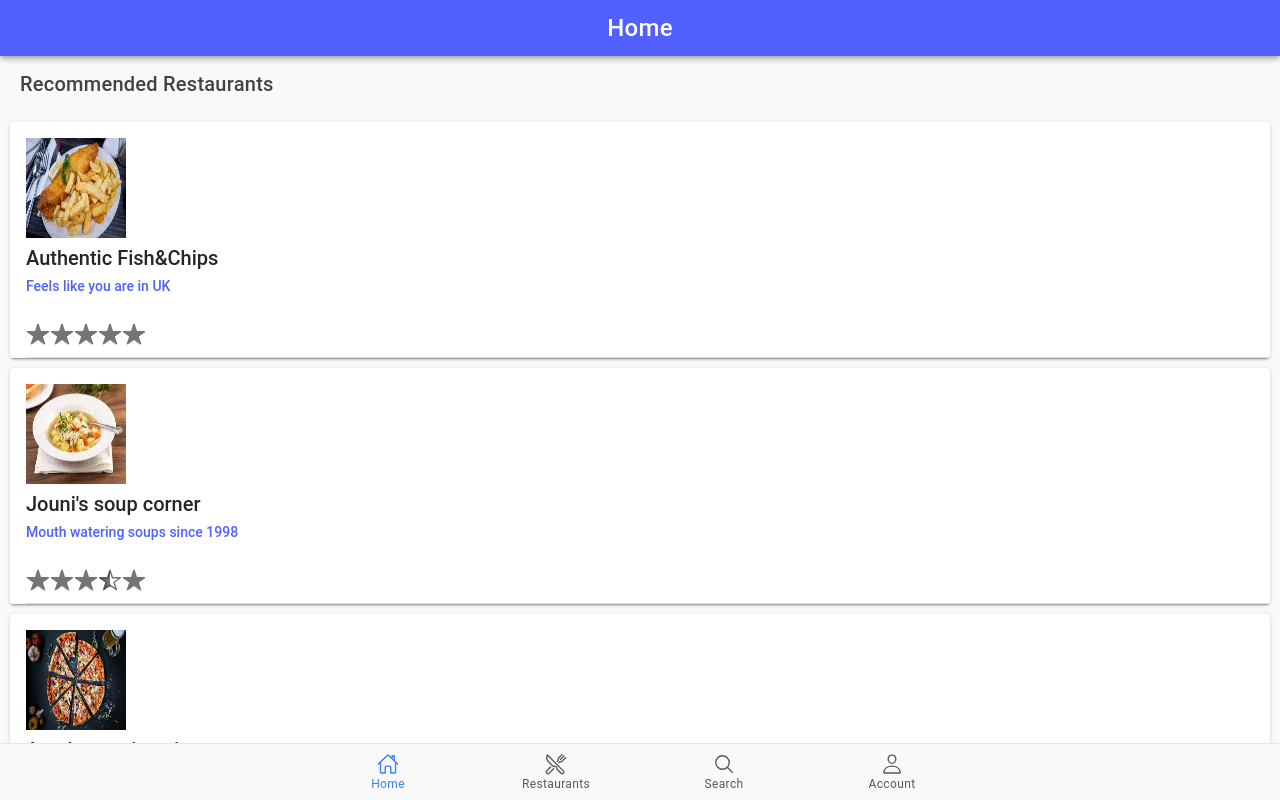
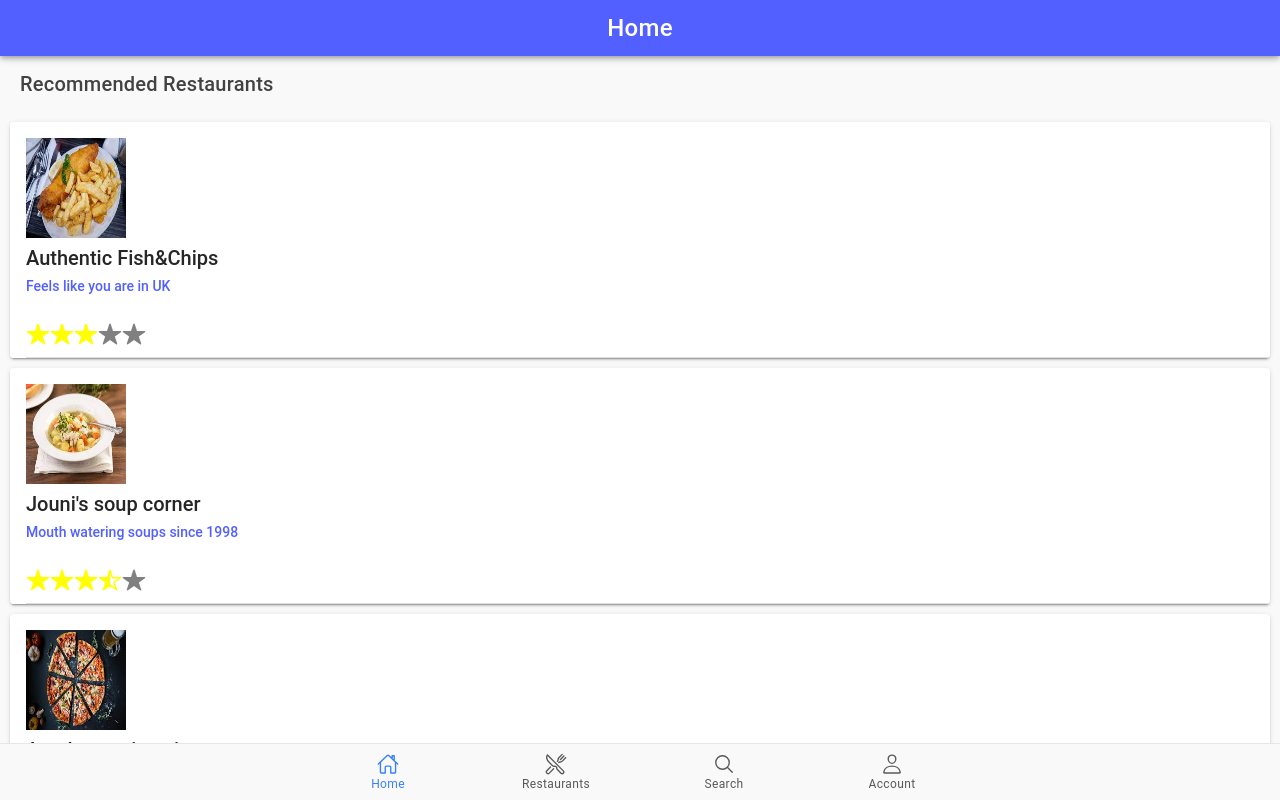
Before and after one commit to ToniGrondahl/FoodApp, a React (Vite) app: page /home in a window 1280 px wide. Built offline with nearby package versions, Linux system fonts and the light colour scheme.

Commit message:
Update Home.css

```diff
--- a/src/pages/Home.css
+++ b/src/pages/Home.css
@@ -3,8 +3,16 @@ img {
     width: 100px;
 }
 
-.IonIcon {
-    position: relative;
+.stara {
+    color: yellow;
+}
+
+.tyhjaStara {
+    color: gray;
+}
+
+.puoliStara {
+    color: yellow;
 }
 
 .home {
```
